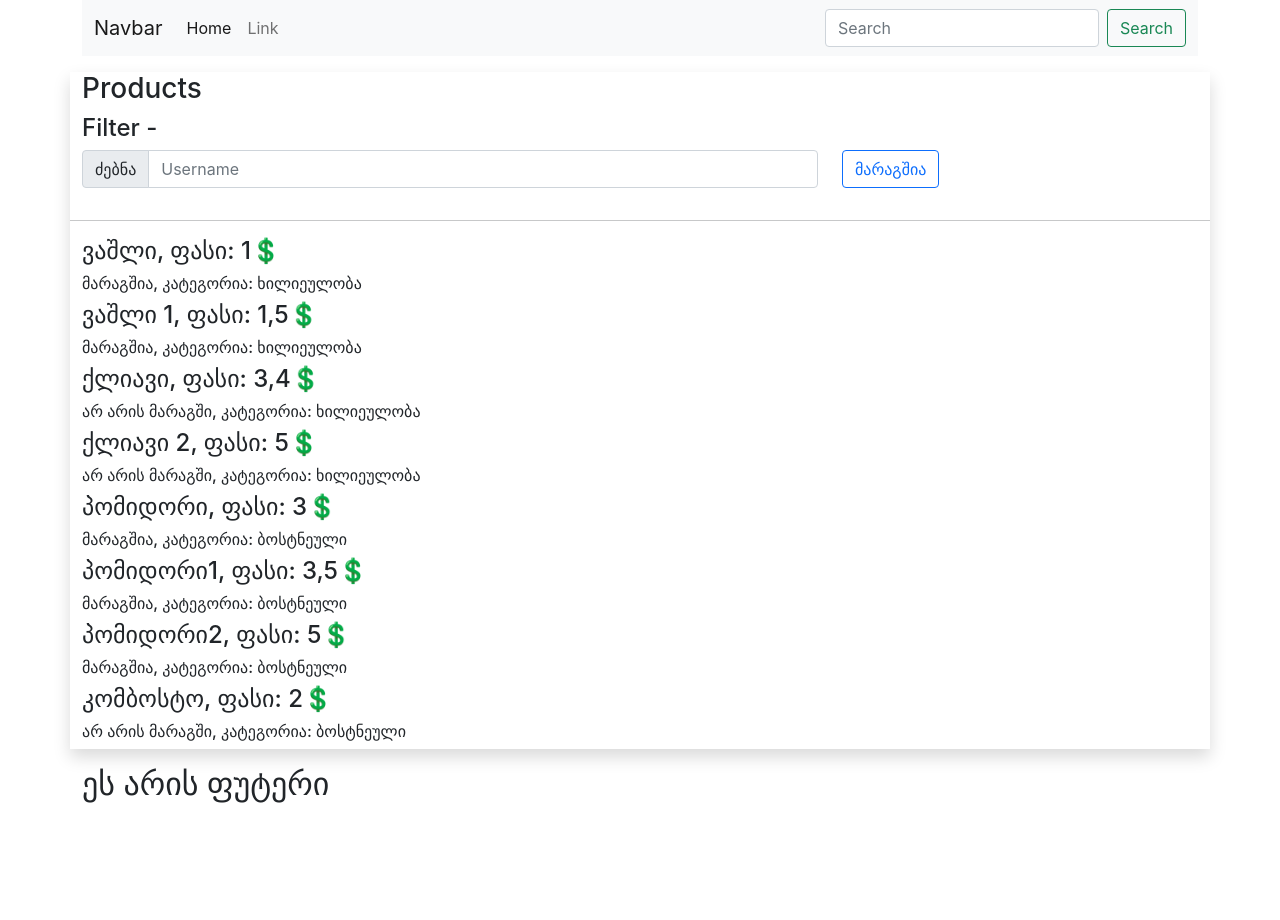
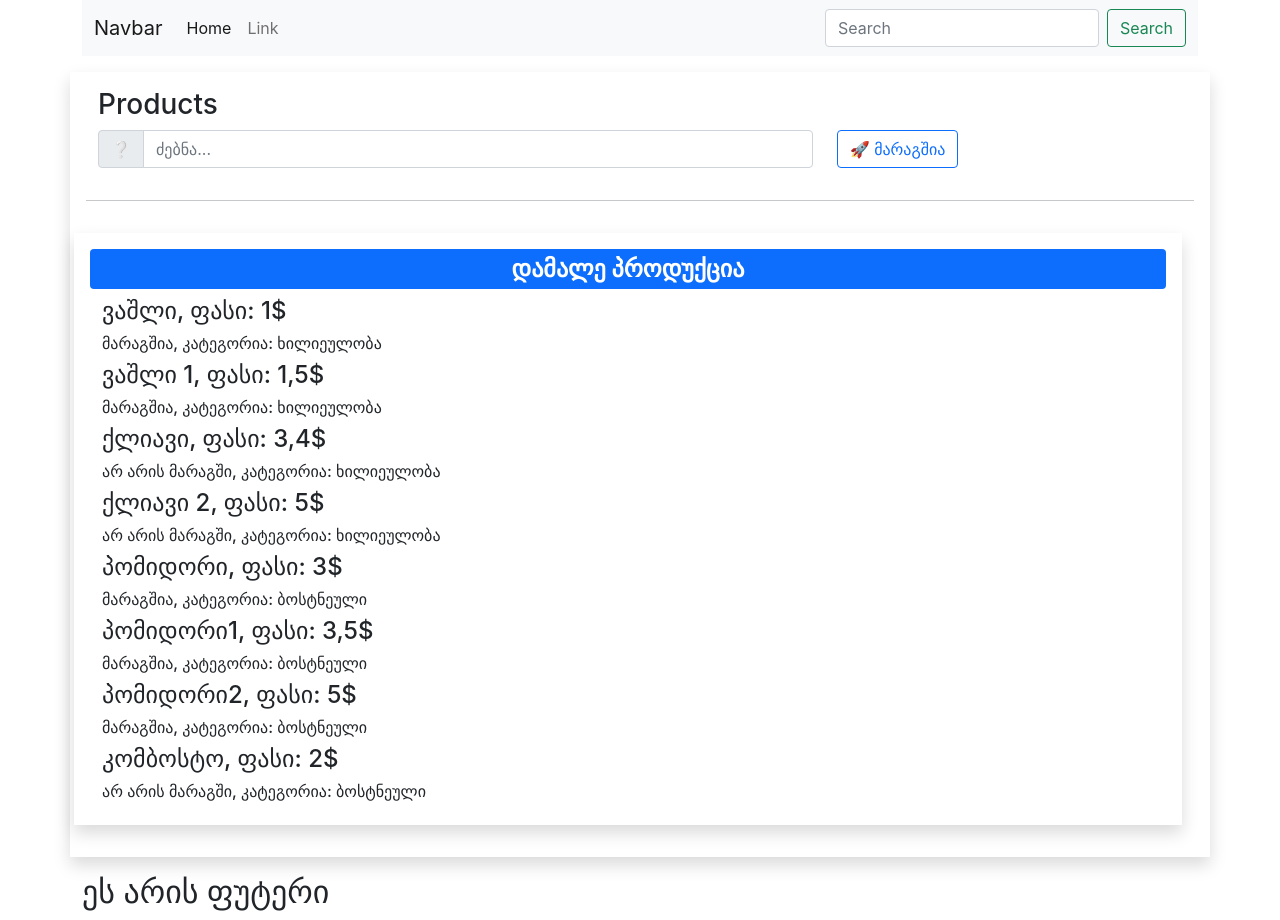
Before and after one commit to sector127/digital-academy-105, a React (Create React App) app: page / in a window 1280 px wide. Before the commit the page ends 812 px from the top, so only its background shows below. Built offline with nearby package versions, Linux system fonts and the light colour scheme.

Commit message:
lecture 3 complete

```diff
--- a/src/App.js
+++ b/src/App.js
@@ -1,5 +1,6 @@
 import { Header } from './components/header';
 import { Footer } from './components/footer';
+import { Layout } from './components/layout';
 // import { Home } from './pages/home';
 import { Products } from './pages/products';
 
@@ -7,11 +8,11 @@ import './App.css';
 
 function App() {
   return (
-    <div className="App container">
+    <Layout className="App" size="default">
       <Header />
       <Products />
       <Footer />
-    </div>
+    </Layout>
   );
 }
 
--- a/src/atoms/Button/Button.js
+++ b/src/atoms/Button/Button.js
@@ -1,7 +1,8 @@
-export const Button = ({ className, text, onClick, type = 'button' }) => {
+export const Button = ({ className, text, onClick, type = 'button', children }) => {
+  const buttonContent = children ? children : text;
   return (
     <button className={className} onClick={onClick} type={type}>
-      {text}
+      {buttonContent}
     </button>
   );
 };
--- a/src/atoms/Textinput/Textinput.js
+++ b/src/atoms/Textinput/Textinput.js
@@ -1,14 +1,14 @@
-export const Textinput = ({ value, onChange }) => {
+export const Textinput = ({ value, onChange, placeholder }) => {
   const id = Math.random().toString();
   return (
     <div className="input-group mb-3">
       <span className="input-group-text" id={id}>
-        ძებნა
+        ❔
       </span>
       <input
         type="text"
         className="form-control"
-        placeholder="Username"
+        placeholder={placeholder}
         id={id}
         value={value}
         onChange={onChange}
--- /dev/null
+++ b/src/components/collapsible/Collapsible.js
@@ -0,0 +1,22 @@
+import { useState } from 'react';
+import './collapsible.css';
+
+export const Collapsible = ({ closedTitle, openedTitle, isOpen = true, children, className }) => {
+  const [opened, setOpened] = useState(isOpen);
+  return (
+    <div className={`row box shadow p-3 my-3 ${className}`}>
+      <h2
+        style={{
+          cursor: 'pointer',
+        }}
+        className="badge bg-primary fs-4"
+        onClick={() => setOpened(!opened)}
+      >
+        {opened ? openedTitle : closedTitle}
+      </h2>
+      <div className={`col-12 collapsible-content ${opened ? 'opened' : ''}`}>
+        {opened ? children : null}
+      </div>
+    </div>
+  );
+};
--- /dev/null
+++ b/src/components/collapsible/collapsible.css
@@ -0,0 +1,8 @@
+.collapsible-content {
+  height: 0%;
+  transition: height 500ms ease-in;
+}
+
+.collapsible-content.opened {
+  height: 100%;
+}
--- /dev/null
+++ b/src/components/collapsible/index.js
@@ -0,0 +1 @@
+export { Collapsible } from './Collapsible';
--- /dev/null
+++ b/src/components/layout/Layout.js
@@ -0,0 +1,8 @@
+const sizes = {
+  default: 'container',
+  fluid: 'container-fluid',
+};
+
+export const Layout = ({ children, className, size = 'default' }) => {
+  return <div className={`${sizes[size]} ${className}`}>{children}</div>;
+};
--- /dev/null
+++ b/src/components/layout/index.js
@@ -0,0 +1 @@
+export { Layout } from './Layout';
--- a/src/pages/products/Products.js
+++ b/src/pages/products/Products.js
@@ -4,6 +4,7 @@ import { useState } from 'react';
 import { ProductItem } from './ProductIitem';
 import { Button, Textinput } from '../../atoms';
 import productsData from '../../products.json';
+import { Collapsible } from '../../components/collapsible';
 
 export const Products = () => {
   const [inStockOnly, setInStockOnly] = useState(false);
@@ -32,25 +33,27 @@ export const Products = () => {
   };
 
   return (
-    <div className="row shadow my-3 p3">
+    <div className="row shadow my-3 p-3">
       <h3>Products</h3>
       <form>
-        <h4>Filter - {filterTerm}</h4>
         <div className="mb-3 row">
           <div className="col-8">
-            <Textinput value={filterTerm} onChange={handleFilterChange} />
+            <Textinput value={filterTerm} onChange={handleFilterChange} placeholder="ძებნა..." />
           </div>
           <div className="col-4">
             <Button
               className="btn btn-outline-primary"
               onClick={() => setInStockOnly(!inStockOnly)}
-              text={inStockOnly ? 'სრული პროდუქცია' : 'მარაგშია'}
-            />
+            >
+              {inStockOnly ? '✅ სრული პროდუქცია' : '🚀 მარაგშია'}
+            </Button>
           </div>
         </div>
       </form>
       <hr />
-      {renderProducts()}
+      <Collapsible closedTitle="მაჩვენე პროდუქცია" openedTitle="დამალე პროდუქცია">
+        {renderProducts()}
+      </Collapsible>
     </div>
   );
 };
--- a/src/products.json
+++ b/src/products.json
@@ -2,49 +2,49 @@
   {
     "category": "ხილიეულობა",
     "name": "ვაშლი",
-    "price": "1💲",
+    "price": "1$",
     "inStock": true
   },
   {
     "category": "ხილიეულობა",
     "name": "ვაშლი 1",
-    "price": "1,5💲",
+    "price": "1,5$",
     "inStock": true
   },
   {
     "category": "ხილიეულობა",
     "name": "ქლიავი",
-    "price": "3,4💲",
+    "price": "3,4$",
     "inStock": false
   },
   {
     "category": "ხილიეულობა",
     "name": "ქლიავი 2",
-    "price": "5💲",
+    "price": "5$",
     "inStock": false
   },
   {
     "category": "ბოსტნეული",
     "name": "პომიდორი",
-    "price": "3💲",
+    "price": "3$",
     "inStock": true
   },
   {
     "category": "ბოსტნეული",
     "name": "პომიდორი1",
-    "price": "3,5💲",
+    "price": "3,5$",
     "inStock": true
   },
   {
     "category": "ბოსტნეული",
     "name": "პომიდორი2",
-    "price": "5💲",
+    "price": "5$",
     "inStock": true
   },
   {
     "category": "ბოსტნეული",
     "name": "კომბოსტო",
-    "price": "2💲",
+    "price": "2$",
     "inStock": false
   }
 ]
```
